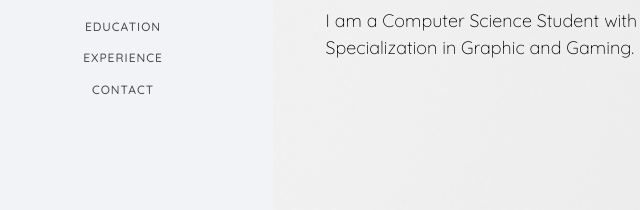
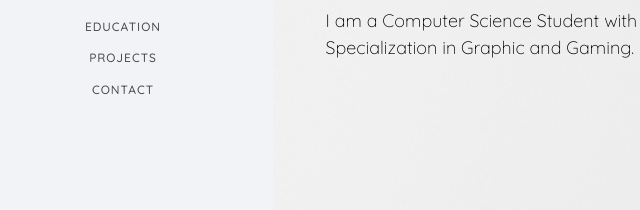
Before and after one commit to Arpit-Mahajan-03/Portfolio-Website, a plain HTML site: page index.html in a window 1280 px wide. Shown: the part 439-649 px from the top of the page, 82-722 px from the left. Drawn offline with nearby package versions, Linux system fonts and the light colour scheme; files whose address does not match are found by name; a web font is replaced by a local one.

Commit message:
index.html

```diff
--- a/index.html
+++ b/index.html
@@ -68,7 +68,7 @@
 						<li><a href="#" data-nav-section="services">Services</a></li>
 						<li><a href="#" data-nav-section="skills">Skills</a></li>
 						<li><a href="#" data-nav-section="education">Education</a></li>
-						<li><a href="#" data-nav-section="experience">Experience</a></li>
+						<li><a href="#" data-nav-section="experience">Projects</a></li>
 						<li><a href="#" data-nav-section="contact">Contact</a></li>
 					</ul>
 				</div>
```
